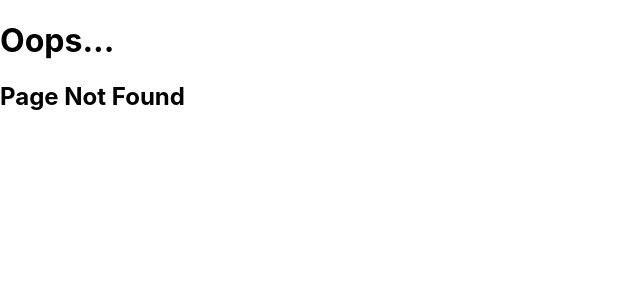
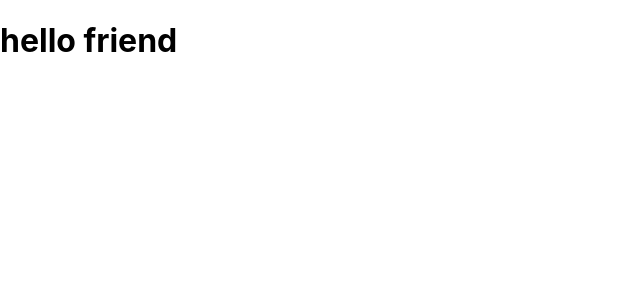
Before and after one commit to rbrahinets/birthday-reminder-frontend, a React (Create React App) app: page / in a window 1280 px wide. Before the commit this address had no page. Shown: the top 300 px of the page, without its empty margins (0-640 px from the left). Built offline with nearby package versions, Linux system fonts and the light colour scheme; sample sign-in values are in the browser's storage.

Commit message:
Add routing for main page

```diff
--- a/src/App.js
+++ b/src/App.js
@@ -1,5 +1,6 @@
 import React from 'react';
 import { BrowserRouter as Router, Route, Routes } from 'react-router-dom';
+import Main from './pages/Main';
 import SignIn from './pages/SignIn';
 import SignUp from './pages/SignUp';
 import PageNotFound from './pages/PageNotFound';
@@ -8,6 +9,7 @@ const App = () => {
     return (
         <Router>
             <Routes>
+                <Route path="/" element={<Main />} />
                 <Route path="/sign-in" element={<SignIn />} />
                 <Route path="/sign-up" element={<SignUp />} />
                 <Route path="*" element={<PageNotFound />} />
```
